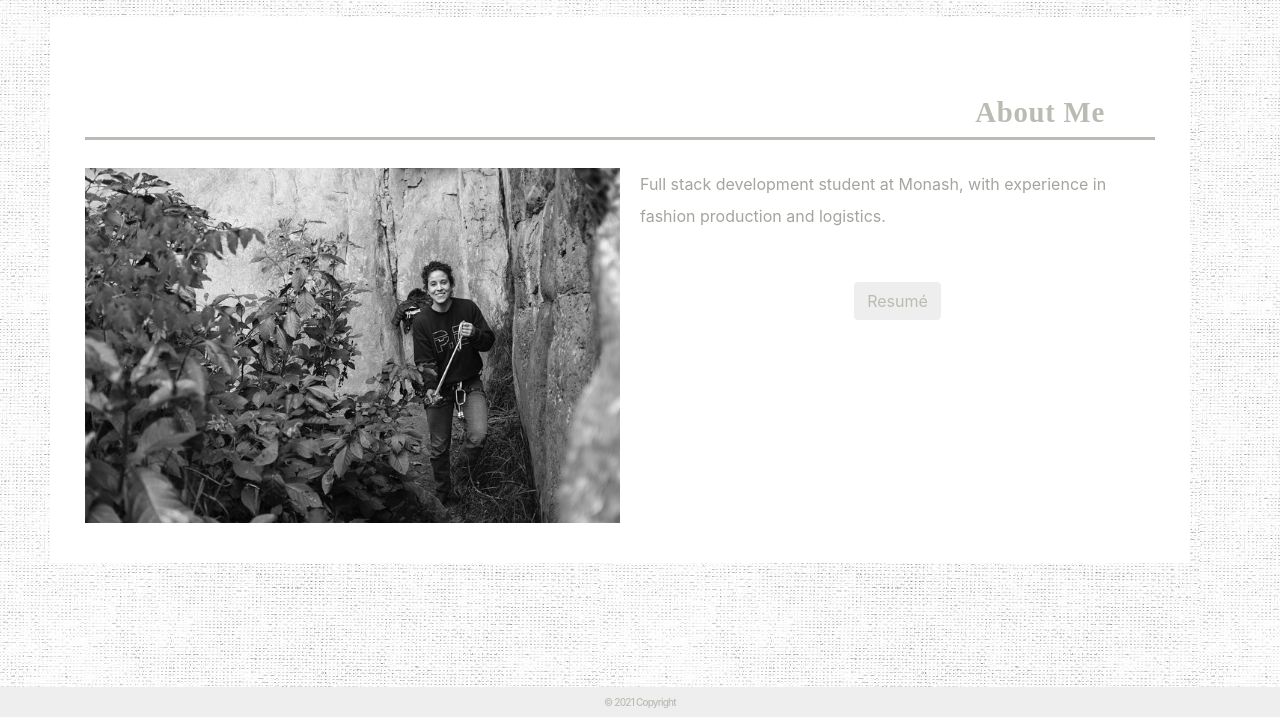
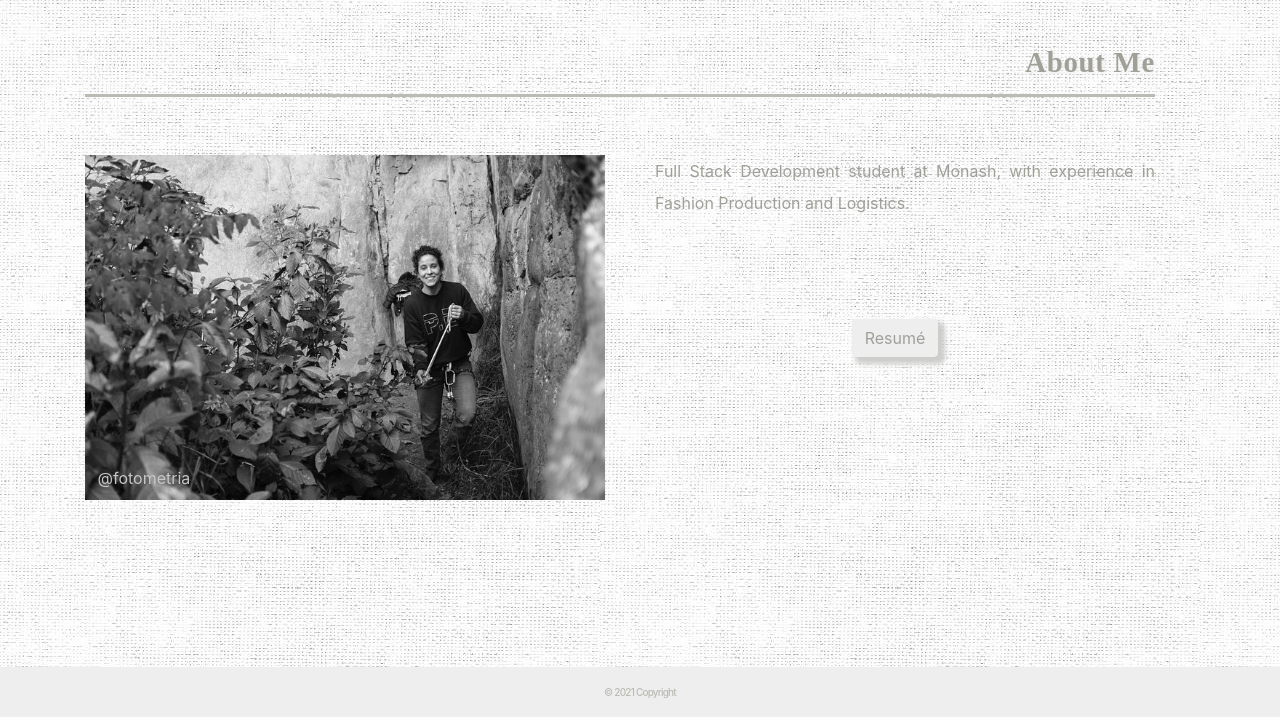
Before and after one commit to avpizarro/Portfolio, a plain HTML site: page about.html in a window 1280 px wide. Shown: the part 83-800 px from the top of the page. Drawn offline with nearby package versions, Linux system fonts and the light colour scheme; a web font is replaced by a local one.

Commit message:
Update to background of index.html and caption to profile picture

```diff
--- a/about.html
+++ b/about.html
@@ -54,17 +54,19 @@
 
         <div class="row">
 
-            <div class="col-sm-12">
+            <div class="col-lg-6">
+                <img src="Assets/Images/profilePicture.jpg" alt="Profile Picture" class="profilePicture">
+                <figcaption class="citation"> @fotometria</figcaption>
+            </div>
 
-                <img src="Assets/Images/profilePicture.jpg" alt="Profile Picture" class="profilePicture">
-
+            <div class="col-lg-6">
                 <p class="profileDescription">
-                    Full stack development student at Monash, with experience in fashion production and logistics.
+                    Full Stack Development student at Monash, with experience in Fashion Production and Logistics.
                 </p>
 
                 <div class="resume">
 
-                    <button type="submit" class="btn btn-primary">Resumé</button>
+                    <button type="submit" class="btn btn-primary resume">Resumé</button>
 
                 </div>
 
--- a/style.css
+++ b/style.css
@@ -6,7 +6,7 @@ body {
 /* Navigation Bar */
 
 nav {
-    background-color:#eee;
+  background-color: #eee;
   border: 0px;
   border-bottom: 2px;
   border-color: #eee;
@@ -24,11 +24,11 @@ nav {
   padding: 40px;
   margin-left: 30px;
   background: #eee;
-    color:#444;
+  color: #444;
   font-weight: 800;
   height: 80px;
   font-size: 1.8em;
-    font-family: 'Castoro';
+  font-family: "Castoro";
   letter-spacing: 0.025em;
   line-height: 0%;
 }
@@ -42,24 +42,22 @@ nav {
   float: left;
 }
 
-.nav-link:hover{
+.nav-link:hover {
   color: #444;
 }
 
 /* Content style shared through the website */
 
 .container {
-    background-color: white;
   float: left;
   position: absolute;
   left: 50px;
   top: 100px;
-    padding-bottom: 40px;
+  padding-bottom: 100px;
 }
 
 .row {
-    padding-left: 20px;
-    padding-right: 20px;
+  padding: 20px;
 }
 
 /* Content title */
@@ -67,45 +65,55 @@ nav {
 h1 {
   width: 100%;
   height: 60px;
-    padding: 50px;
   padding-left: 0;
-    border:0;
+  border: 0;
   border-bottom: 3px;
-    border-color:rgb(187, 187, 179);
+  border-color: rgb(187, 187, 179);
   border-style: solid;
   font-weight: 800;
   font-size: 1.8em;
-    font-family: 'Castoro';
+  font-family: "Castoro";
   letter-spacing: 0.025em;
   line-height: 180%;
-    color: rgb(187, 187, 179);
+  color: rgb(160, 160, 153);
   text-align: right;
   margin-right: 0px;
+  text-shadow: 2px 2px 4px #eee;
 }
 
 /* Style specific to index.html */
 
-.col-sm-12 {
-    margin-top: 20px;
+.col-lg-6 {
+  margin-top: 10px;
 }
 
 .profileDescription {
   line-height: 2em;
-    color: rgb(165, 165, 159);
+  color: rgb(160, 160, 153);
   font-weight: 400;
   margin-top: 0px;
   margin-left: 20px;
+  text-align: justify;
 }
 
 .profilePicture {
   display: block;
   float: left;
-    width: 50%;
+  width: 100%;
   margin-right: 20px;
 }
 
+.citation{
+    position: absolute;
+    bottom: 2%;
+    left: 5%;
+    background-color: transparent;
+    box-shadow: none;
+    width: 15%;
+    color: rgb(199, 197, 197);
+}
+
 /* Style specific to portfolio.html*/
-
 
 .portfolioRow {
   margin-bottom: 40px;
@@ -115,24 +123,24 @@ h1 {
   margin-top: 20px;
   margin-bottom: 20px;
   width: 100%;
-    box-shadow: 5px 5px 5px rgb(165, 164, 164);
+  box-shadow: 5px 5px 5px 5px rgb(205, 206, 203);
   border-radius: 4px;
-
 }
 
 figcaption {
   position: flex;
-    background-color:#eee;
+  background-color: #eee;
   color: rgb(165, 165, 159);
   width: 100%;
   height: 30px;
   text-align: center;
   line-height: 30px;
-    box-shadow: 5px 5px 5px rgb(165, 164, 164);
+  box-shadow: 5px 5px 5px 2px rgb(205, 206, 203);
+  border-radius: 4px;
 }
 
 .git {
-    color:rgb(165, 165, 159) !important;
+  color: rgb(165, 165, 159) !important;
 }
 
 .git:active:focus {
@@ -143,15 +151,15 @@ figcaption {
   color: rgb(187, 187, 179) !important;
 }
 
-.git:focus{
+.git:focus {
   color: #444 !important;
 }
 
-.git:active{
+.git:active {
   color: #444 !important;
 }
 
-.git:hover{
+.git:hover {
   color: #444 !important;
 }
 
@@ -163,7 +171,7 @@ figcaption {
 }
 
 .fluidicon:hover {
-    opacity: 80%
+  opacity: 80%;
 }
 /* Style specific to contact.html*/
 
@@ -174,7 +182,8 @@ figcaption {
 .btn-primary {
   background-color: #eee;
   border-color: #eee;
-    color:rgb(187, 187, 179);
+  color: rgb(160, 160, 153);
+  box-shadow: 5px 5px 5px 2px rgb(205, 206, 203);
 }
 
 .btn:active:focus {
@@ -199,16 +208,16 @@ figcaption {
 
 .resume {
   margin-top: 50px;
-    text-align:center;
+  text-align: center;
 }
 
 /* Footer style and position, maintained trough the website */
 
 footer {
   position: fixed;
-    bottom: 0px;
-    width:100%;
-    height: 30px;
+  bottom: 0;
+  width: 100%;
+  height: 50px;
   background-color: #eee;
   border: 0px;
   border-style: solid;
@@ -217,12 +226,20 @@ footer {
 h6 {
   color: rgb(187, 187, 179);
   text-align: center;
-    line-height: 30px;
+  line-height: 50px;
   font: 100;
   font-size: x-small;
   letter-spacing: -0.08em;
 }
 
+/* Breakpoint at 992px to change the profile description alignement*/
+@media only screen and (max-width: 992px) {
+    .profileDescription {
+        margin-top: 20px;
+        margin-left: 0px;
+        text-align: center;
+      }
+}
 /* Breakpoint at 768px to change the navigation bar, content container size and profile picture
 note: the nav bar styling needs to change at 768px not 640px due to the length of the name*/
 
@@ -235,7 +252,6 @@ note: the nav bar styling needs to change at 768px not 640px due to the length o
   }
   .navbar {
     padding: 0px;
-
   }
   .navButtons {
     margin: auto;
```
Also changed, not shown: index.html (+1 -1 lines). Lines whose indentation alone changed are shown as unchanged.
